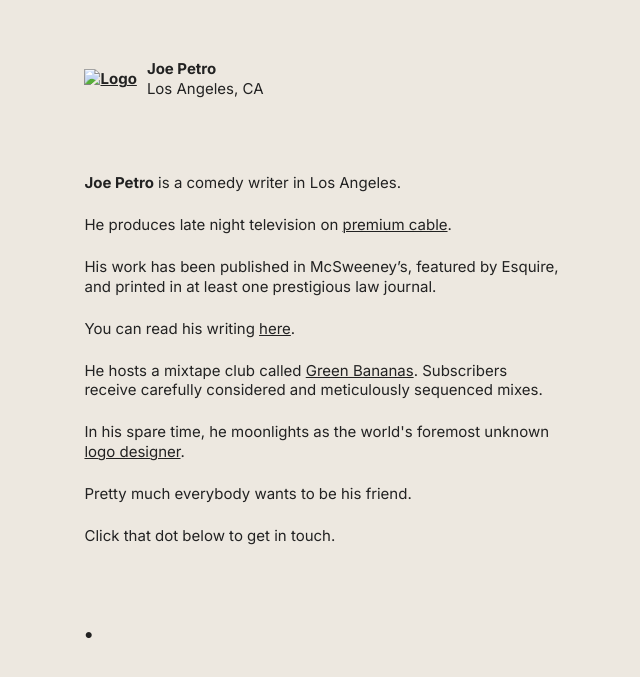
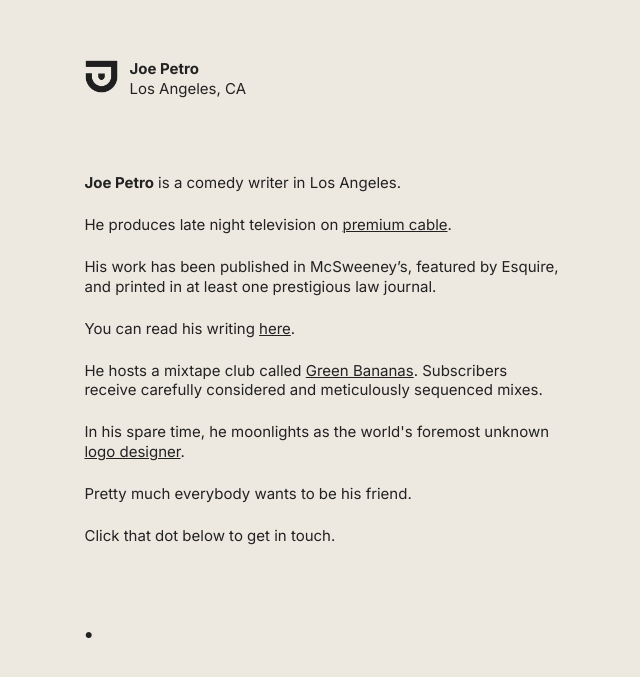
Before and after one commit to atjoepetro/atjoepetro.github.io, a plain HTML site: page index.html in a window 1280 px wide. Shown: the part 101-778 px from the top of the page, without its empty margins (318-958 px from the left). Drawn offline with Linux system fonts and the light colour scheme.

Commit message:
Update index.html

```diff
--- a/index.html
+++ b/index.html
@@ -24,7 +24,7 @@
     <div class="container">
         <div class="logo">
         <a href="https://www.joepetro.net">
-          <img src="/images/jp-logo-black.png" alt="Logo">
+          <img src="/images/jp-logo-black.jpg" alt="Logo">
         </a>
             <div class="logo-text">
                 <h1>Joe Petro</h1>
```
